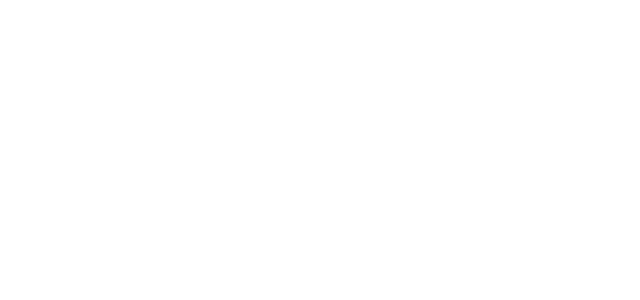
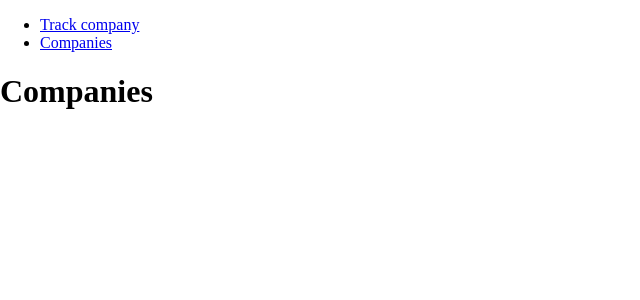
Before and after one commit to dawidjaniga/exchange-tracker, a React (Create React App) app: page / in a window 1280 px wide. Shown: the top 300 px of the page, without its empty margins (0-640 px from the left). Built offline with nearby package versions, Linux system fonts and the light colour scheme.

Commit message:
feat(router): Add Companies and TrackCompany views

```diff
--- a/package.json
+++ b/package.json
@@ -7,6 +7,7 @@
   "dependencies": {
     "react": "^16.8.6",
     "react-dom": "^16.8.6",
+    "react-router-dom": "5.0.1",
     "react-scripts": "3.0.1"
   },
   "scripts": {
--- a/src/App.js
+++ b/src/App.js
@@ -1,10 +1,28 @@
 import React from 'react'
+import { BrowserRouter as Router, Route, Link } from 'react-router-dom';
+import Companies from './views/companies'
+import TrackCompany from './views/track-company'
 
 function App () {
   return (
-    <div>
-      <header />
-    </div>
+    <Router>
+      <div>
+        <nav>
+          <ul>
+            <li>
+              <Link to='/track-company/'>Track company</Link>
+            </li>
+            <li>
+              <Link to='/companies/'>Companies</Link>
+            </li>
+          </ul>
+        </nav>
+
+        <Route path='/' exact component={Companies} />
+        <Route path='/companies' exact component={Companies} />
+        <Route path='/track-company' component={TrackCompany} />
+      </div>
+    </Router>
   )
 }
 
--- /dev/null
+++ b/src/views/companies/index.js
@@ -0,0 +1,5 @@
+import React from 'react'
+
+export default function Compannies () {
+  return <h1>Companies</h1>
+}
--- /dev/null
+++ b/src/views/track-company/index.js
@@ -0,0 +1,5 @@
+import React from 'react'
+
+export default function TrackCompany () {
+  return <h1>Track company</h1>
+}
```
Also changed, not shown: 1 other file (tests, documents, lock files or other folders).
